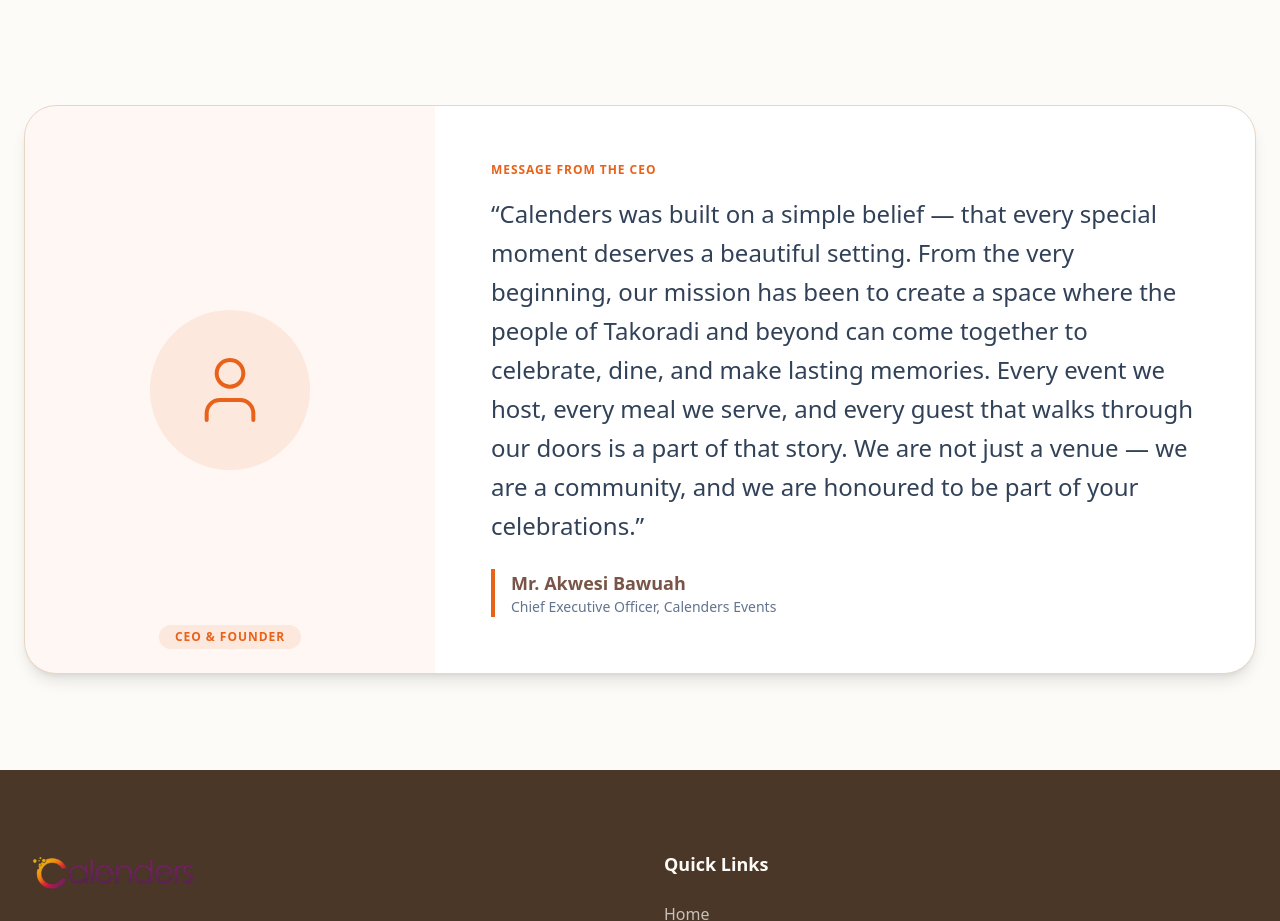
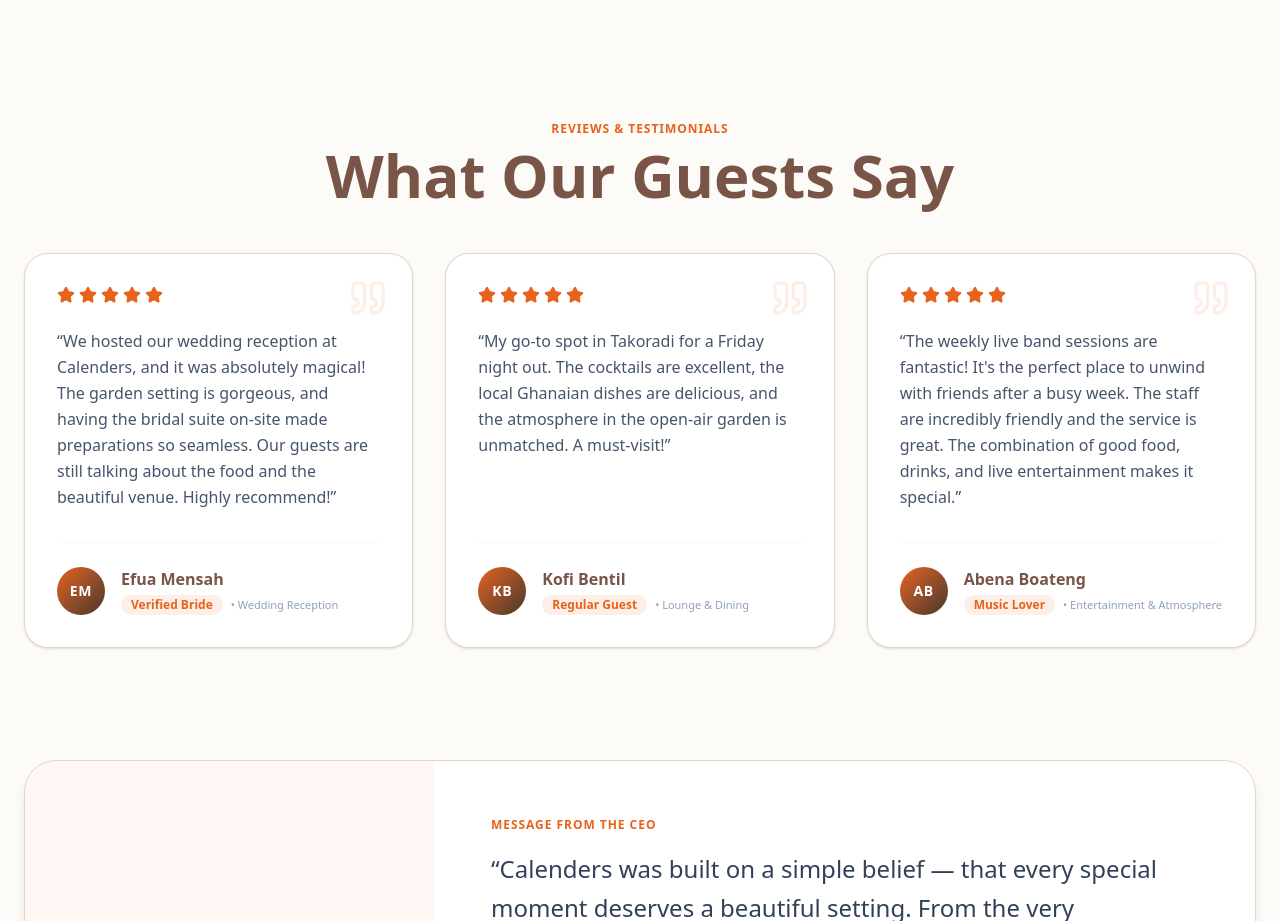
Before and after one commit to WesleyConsults/CalendersEvents, a Next.js app: page /about in a window 1280 px wide. Shown: the part 1420-2341 px from the top of the page. Built offline with nearby package versions, Linux system fonts and the light colour scheme.

Commit message:
feat: add guest reviews section to About page

```diff
--- a/components/About.jsx
+++ b/components/About.jsx
@@ -2,7 +2,7 @@
 
 import { motion } from 'motion/react';
 import Image from 'next/image';
-import { Leaf, Wine, Music, User } from 'lucide-react';
+import { Leaf, Wine, Music, User, Star, Quote } from 'lucide-react';
 import SectionHeading from '@/components/SectionHeading';
 
 const FEATURES = [
@@ -31,6 +31,33 @@
     src: '/images/events/calenders-movie-in-the-park-02.webp',
     alt: 'Calenders Events movie in the park guests in Takoradi',
     className: '',
+  },
+];
+
+const REVIEWS = [
+  {
+    name: 'Efua Mensah',
+    rating: 5,
+    role: 'Verified Bride',
+    tag: 'Wedding Reception',
+    initials: 'EM',
+    text: 'We hosted our wedding reception at Calenders, and it was absolutely magical! The garden setting is gorgeous, and having the bridal suite on-site made preparations so seamless. Our guests are still talking about the food and the beautiful venue. Highly recommend!',
+  },
+  {
+    name: 'Kofi Bentil',
+    rating: 5,
+    role: 'Regular Guest',
+    tag: 'Lounge & Dining',
+    initials: 'KB',
+    text: 'My go-to spot in Takoradi for a Friday night out. The cocktails are excellent, the local Ghanaian dishes are delicious, and the atmosphere in the open-air garden is unmatched. A must-visit!',
+  },
+  {
+    name: 'Abena Boateng',
+    rating: 5,
+    role: 'Music Lover',
+    tag: 'Entertainment & Atmosphere',
+    initials: 'AB',
+    text: 'The weekly live band sessions are fantastic! It\'s the perfect place to unwind with friends after a busy week. The staff are incredibly friendly and the service is great. The combination of good food, drinks, and live entertainment makes it special.',
   },
 ];
 
@@ -124,6 +151,67 @@
           </div>
         </div>
 
+        {/* Guest Reviews Section */}
+        <div className="mt-24 md:mt-32">
+          <SectionHeading
+            title="What Our Guests Say"
+            subtitle="Reviews & Testimonials"
+            centered={true}
+          />
+
+          <div className="grid gap-8 sm:grid-cols-2 lg:grid-cols-3 mt-12">
+            {REVIEWS.map((review, index) => (
+              <motion.div
+                key={review.name}
+                initial={{ opacity: 0, y: 30 }}
+                whileInView={{ opacity: 1, y: 0 }}
+                viewport={{ once: true }}
+                transition={{ delay: index * 0.1, duration: 0.5 }}
+                className="group relative flex flex-col justify-between overflow-hidden rounded-3xl border border-[#E7D6C4] bg-white p-8 shadow-sm transition-all duration-300 hover:-translate-y-1 hover:shadow-xl"
+              >
+                {/* Decorative Quote Mark */}
+                <Quote className="absolute right-6 top-6 h-10 w-10 text-brand-green/10 transition-transform duration-300 group-hover:scale-110" />
+
+                <div>
+                  {/* Star Rating */}
+                  <div className="flex gap-1 mb-6">
+                    {Array.from({ length: review.rating }).map((_, i) => (
+                      <Star
+                        key={i}
+                        size={18}
+                        className="fill-brand-green text-brand-green"
+                      />
+                    ))}
+                  </div>
+
+                  {/* Review Text */}
+                  <p className="text-slate-600 leading-relaxed mb-8 relative z-10">
+                    &ldquo;{review.text}&rdquo;
+                  </p>
+                </div>
+
+                {/* User Info Footer */}
+                <div className="flex items-center gap-4 border-t border-brand-green/5 pt-6">
+                  <div className="flex h-12 w-12 shrink-0 items-center justify-center rounded-full bg-gradient-to-br from-brand-green to-brand-brown-light text-white font-bold text-sm tracking-wider">
+                    {review.initials}
+                  </div>
+                  <div>
+                    <h4 className="font-bold text-brand-brown">{review.name}</h4>
+                    <div className="flex items-center gap-2 mt-1">
+                      <span className="text-xs font-semibold text-brand-green bg-brand-green/10 px-2.5 py-0.5 rounded-full">
+                        {review.role}
+                      </span>
+                      <span className="text-[11px] text-slate-400">
+                        &bull; {review.tag}
+                      </span>
+                    </div>
+                  </div>
+                </div>
+              </motion.div>
+            ))}
+          </div>
+        </div>
+
         {/* Message from the CEO */}
         <motion.div
           initial={{ opacity: 0, y: 24 }}
```
